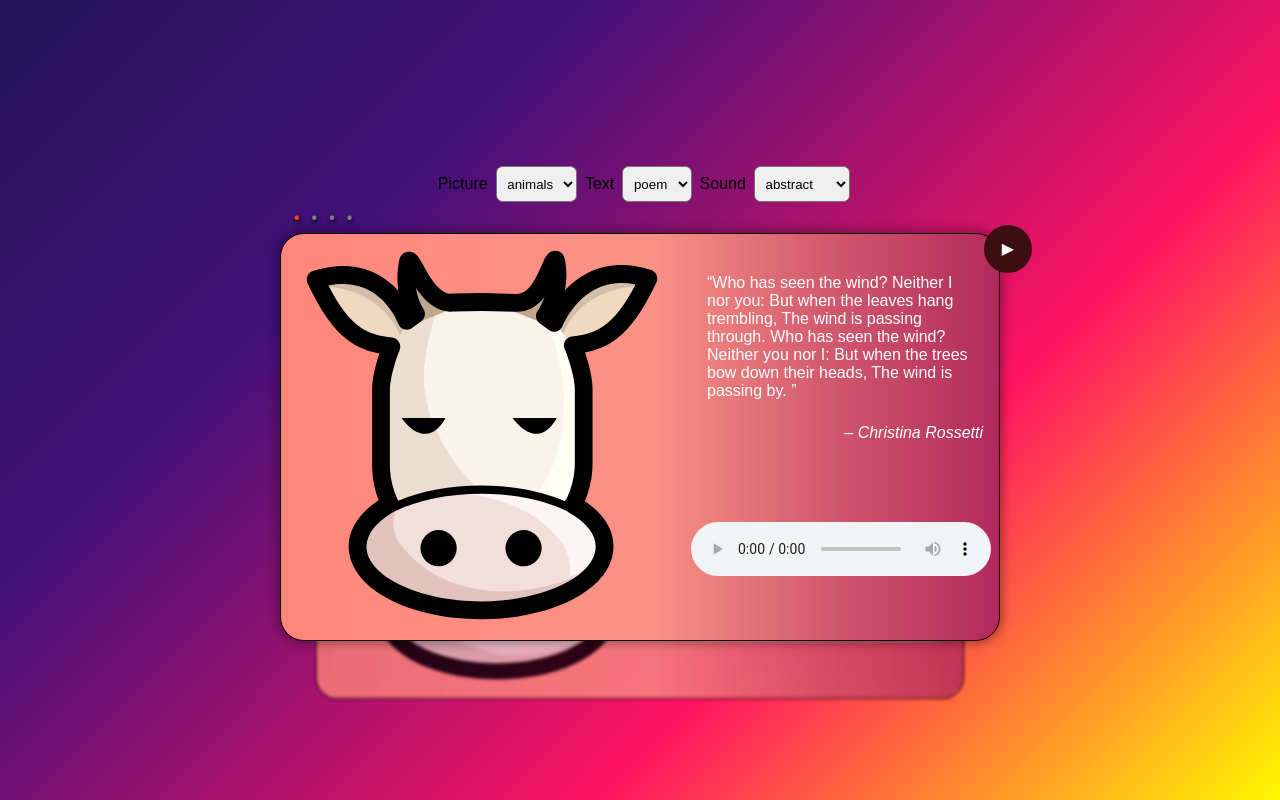
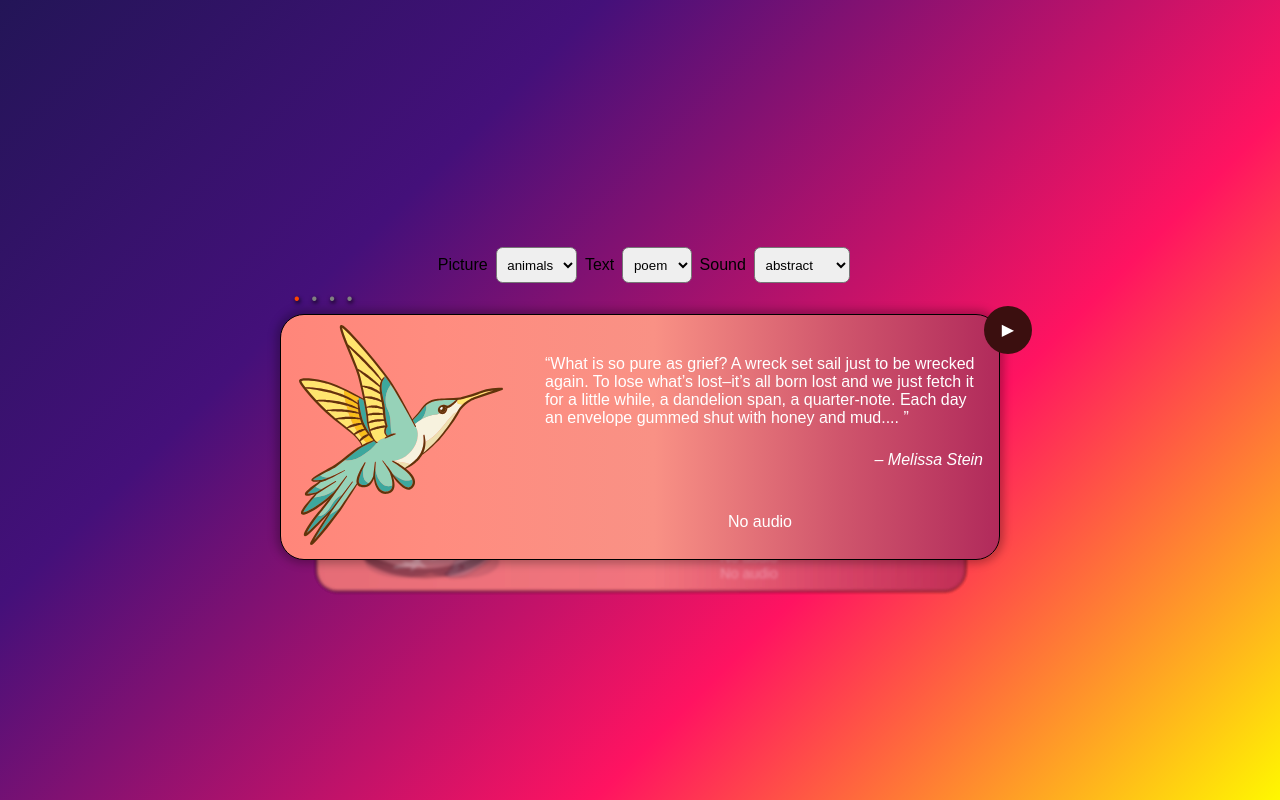
Before and after one commit to IT2810/it2810-webutvikling-h18-prosjekt-2-gruppe--09, a React (Create React App) app: page / in a window 1280 px wide. Built offline with nearby package versions, Linux system fonts and the light colour scheme.

Commit message:
♻️ refactor slider
remove a lot of unused/dead code, simplify logic, and fix some bugs

```diff
--- a/src/Slider/Slide.jsx
+++ b/src/Slider/Slide.jsx
@@ -1,10 +1,11 @@
 import React from 'react'
 
 const Slide = ({
-  picture, text, sound
+  picture, text, sound, ...props
 }) =>
-
-  <div className="slide">
+  <li
+    {...props}
+  >
     {picture ?
       <picture>
         <source
@@ -24,13 +25,16 @@ const Slide = ({
       </div> :
       "No text"
     }
-    <audio controls>
-      <source
-        src={sound || ""}
-        type="audio/mp3"
-      />
-      Your browser does not support the audio tag.
-    </audio>
-  </div>
+    {sound ?
+      <audio controls>
+        <source
+          src={sound.url || ""}
+          type={sound.type}
+        />
+        Your browser does not support the audio tag.
+      </audio> :
+      "No audio"
+    }
+  </li>
 
 export {Slide}
--- a/src/Slider/index.js
+++ b/src/Slider/index.js
@@ -4,72 +4,21 @@ import './slider.css'
 import {withStore} from '../Store'
 
 
-const rand = max => Math.floor(Math.random() * max) + 0
-
 class Slider extends Component {
-
   state = {
-    positionX: 0,
-    shouldSnap: false,
-    activeSlideIndex: 0,
-    intervalId: null
+    activeIndex: 0,
+    slides: []
   }
 
-
-  componentDidMount() {this.setTicker()}
-
-  componentWillUnmount() {this.clearTicker()}
-
-
-  ticker = () => this.handleSlide()
-
-  setTicker = () => this.setState({intervalId: setInterval(this.ticker, 10000)})
-
-  clearTicker = () => clearInterval(this.state.intervalId)
-
-
-  handleTouchStart = e => {
-    this.clearTicker()
-    const {positionX} = this.state
-    const width = window.innerWidth
-    this.setState({
-      startX: positionX === width ? width : e.touches[0].pageX,
-      shouldSnap: false
-    })
-  }
-
-  handleTouchEnd = () => {
-    const {positionX} = this.state
-    const width = window.innerWidth
-    this.setState({
-      positionX: positionX > width/3 ? width : 0,
-      shouldSnap: true
-    }, () => this.state.positionX !== 0 && this.handleSlide())
-    this.setTicker()
-  }
-
-  handleTouch = e => {
-    this.setState({positionX: this.state.startX-e.touches[0].pageX})
-  }
-
-  handleSlide = _e => {
-    this.clearTicker()
-    this.setState(({activeSlideIndex: prevIndex}) =>
-      ({activeSlideIndex: prevIndex+1 >= 4 ? 0 : prevIndex+1})
-      , this.setTicker
-    )
-  }
-
-  render() {
+  componentDidUpdate(prevProps) {
     const {categories} = this.props
     let {
       selected, pictures, texts, sounds
     } = this.props
-    const {
-      positionX, shouldSnap, activeSlideIndex
-    } = this.state
 
-    selected = Object.entries(selected)
+    if (prevProps.pictures !== pictures || prevProps.texts !== texts || prevProps.sounds !== sounds || prevProps.selected !== selected) {
+      selected = Object
+        .entries(selected)
         .map(([selectedKey, selectedValue]) =>
           categories[selectedKey].find(category => selectedValue === category.id).name
         )
@@ -77,42 +26,40 @@ class Slider extends Component {
       pictures = pictures.filter(picture => picture.category === selected[0])
       texts = texts.filter(text => text.category === selected[1])
       sounds = sounds.filter(sound => sound.category === selected[2])
+      const slides = Array(4).fill(null).map((_e, index) => ({
+        picture: pictures[index],
+        text: texts[index],
+        sound: sounds[index]
+      }))
+      this.setState({slides})
+    }
+  }
 
+  handleSlide = _e =>
+    this.setState(({activeIndex}) =>
+      ({activeIndex: activeIndex+1 < 4 ? activeIndex+1 : 0})
+    )
 
-    const slides = Array(4).fill({
-      picture: pictures[rand(pictures.length)],
-      text: texts[rand(texts.length)],
-      sound: sounds[rand(sounds.length)]
-    })
-
-
+  render() {
+    const {
+      slides, activeIndex
+    } = this.state
     return(
       <div className="slider-container">
         <ul className="slider">
-          {slides.map((slide, index) => {
-            const isFirst = index === activeSlideIndex
-            return (
-              <li
-                className={!isFirst ? "placeholder-slide" : "first-slide"}
+          {slides.map((slide, index) =>
+            <Slide
+              className={`slide ${index === activeIndex ? "first-slide" : "placeholder-slide"}`}
               key={index}
-                style={{zIndex: isFirst ? 99 : 10-index}}
-              >
-                <Slide
+              style={{zIndex: index === activeIndex ? 99 : 10-index}}
               {...slide}
-                  style={{
-                    transform: isFirst ? `translateX(${-positionX}px)` : "none",
-                    transition: (isFirst && shouldSnap) ? ".625s" : "0s"
-                  }}
             />
-              </li>
-            )
-          }
           )}
         </ul>
         <div className="slider-dots">
-          {Array(slides.length).fill(null).map((_key, index) =>
+          {slides.map((_key, index) =>
             <span
-              className={`slider-dot ${activeSlideIndex===index ? "active-dot": ""}`}
+              className={`slider-dot ${activeIndex===index ? "active-dot": ""}`}
               key={index}
             >•</span>
           )}
--- a/src/Slider/slider.css
+++ b/src/Slider/slider.css
@@ -37,7 +37,8 @@
 }
 .slide picture{
   grid-area: slide-picture;
-  justify-self: center
+  justify-self: center;
+  max-width: 240px;
 }
 
 .slide p {
@@ -121,11 +122,10 @@
     margin-right: -24px;
   }
   .slide {
-    grid-template-columns: 2fr 1fr;
-    min-height: 50vh;
     justify-items: center;
     grid-template-areas:
       "slide-picture slide-text"
       "slide-picture slide-audio"
     }
+
 }
```
Lines whose indentation alone changed are shown as unchanged.
